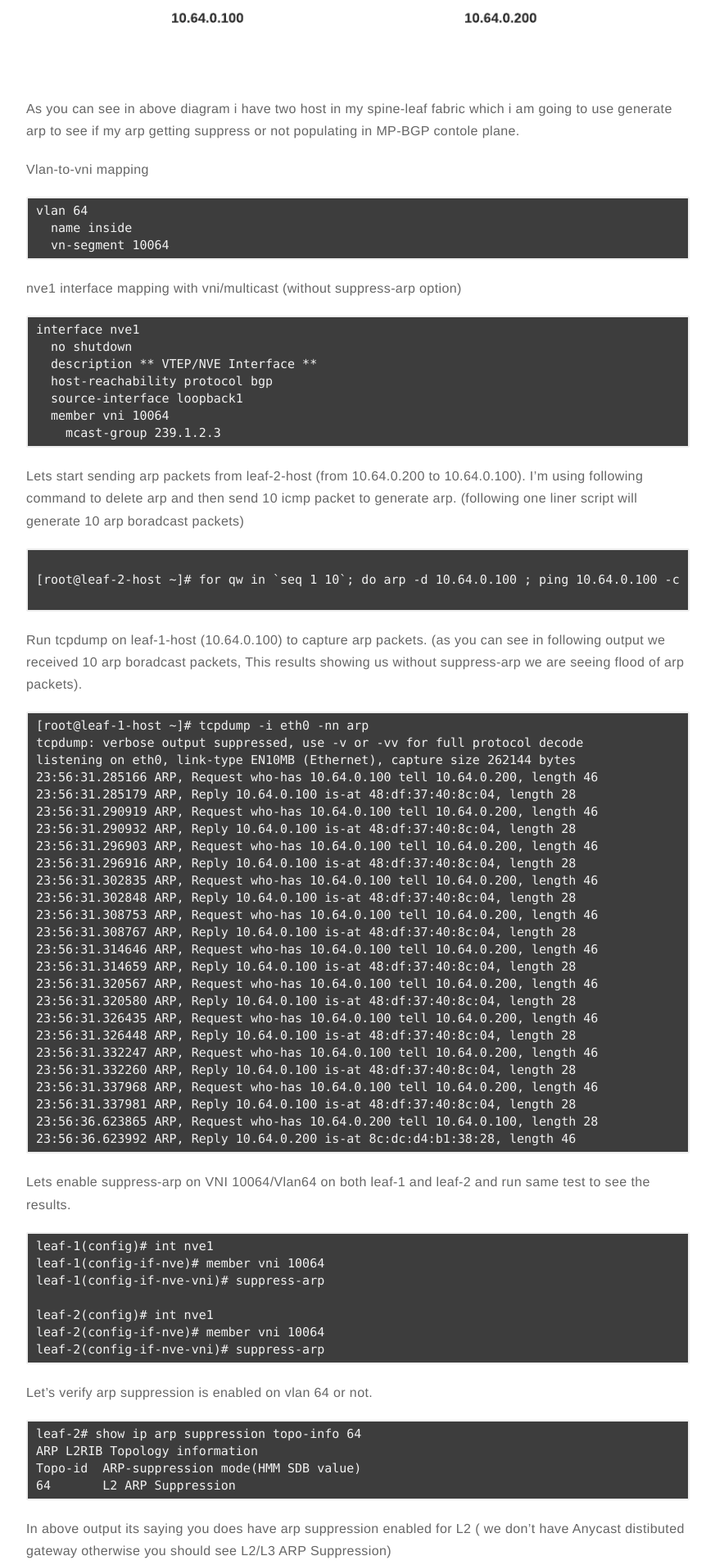
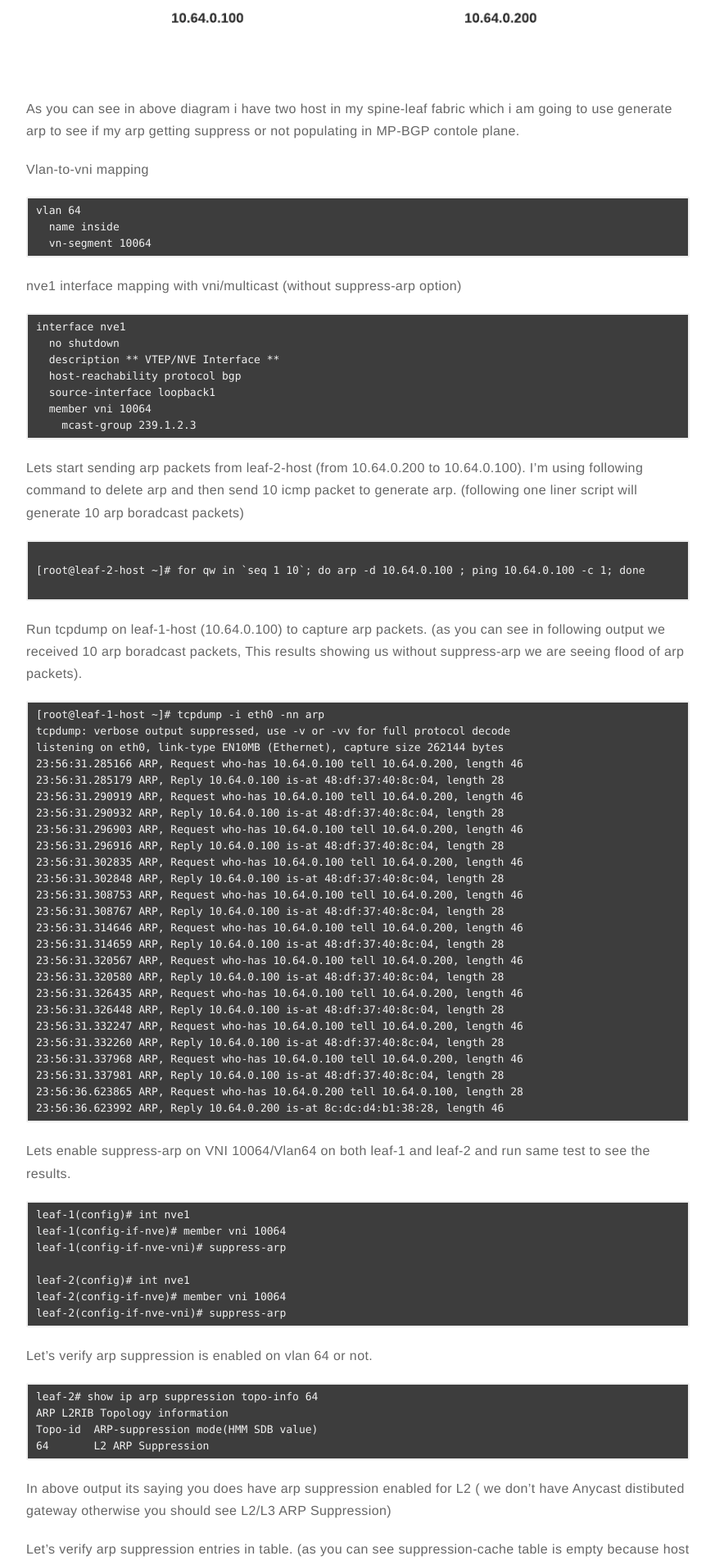
Before and after one commit to satishdotpatel/satishdotpatel.github.io, a Jekyll site: the page built from _posts/2020-10-25-how-does-arp-suppression-work-mp-bgp-evpn.markdown, in a window 1280 px wide. Shown: the part 1286-3195 px from the top of the page at 82% size, without its empty margins (203-1076 px from the left). Built offline with Jekyll 4.4.1, drawn with Linux system fonts in a browser that asks for light colours; comment, search, counter and statistics services are not loaded.

Commit message:
changed font size

```diff
--- a/_sass/base/general.sass
+++ b/_sass/base/general.sass
@@ -95,7 +95,7 @@ code,
 tt
 	padding: 1px 0
 	font-family: $fontMonospace
-	font-size: 15px
+	font-size: 13px
 	line-height: 20px
 	background: #3d3d3d
 	border-radius: 2px
```
